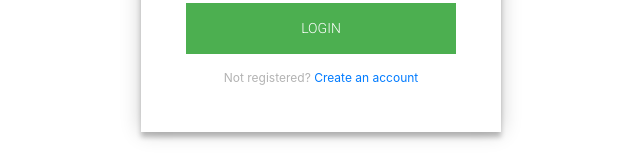
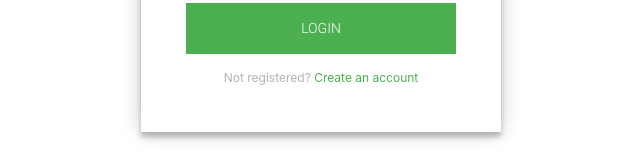
Before and after one commit to tyshcr/angular-node-heroku, an Angular app: page / in a window 1280 px wide. Shown: the part 276-436 px from the top of the page, without its empty margins (319-959 px from the left). Built offline with nearby package versions, Linux system fonts and the light colour scheme.

Commit message:
fixed switchDisplay

```diff
--- a/src/app/login/login.component.scss
+++ b/src/app/login/login.component.scss
@@ -48,13 +48,13 @@
   color: #b3b3b3;
   font-size: 12px;
 }
-.form .message a {
+.form .message .btn-link {
   color: #4CAF50;
   text-decoration: none;
 }
-.form .register-form {
-  display: none;
-}
+// .form .register-form {
+//   display: none;
+// }
 .container {
   position: relative;
   z-index: 1;
--- a/src/app/login/login.component.ts
+++ b/src/app/login/login.component.ts
@@ -20,6 +20,10 @@ export class LoginComponent implements OnInit {
   ) { }
 
   ngOnInit() { }
+
+  switchDisplay() {
+    this.showLogin = !this.showLogin
+  }
 
   onSubmitLoginForm() {
       this.loginAlert = false
```
